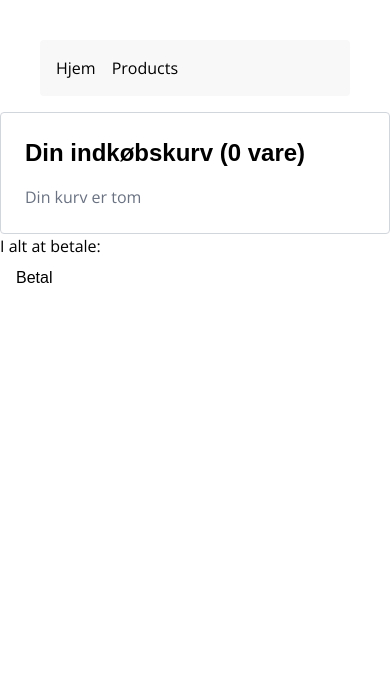
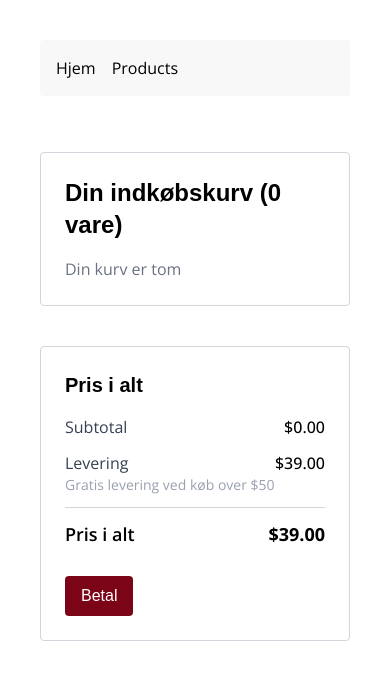
Before and after one commit to marc5950/simpel-shop-bf, a Next.js app: page /payment in a window 390 px wide. Shown: the top 680 px of the page. Built offline with nearby package versions, Linux system fonts and the light colour scheme; a web font is replaced by a local one.

Commit message:
Enhance ProductElement and TotalPayment components with improved layout and shipping information; add discount calculations and responsive design to Payments page.

```diff
--- a/src/app/(routes)/payment/components/ProductElement.jsx
+++ b/src/app/(routes)/payment/components/ProductElement.jsx
@@ -58,17 +58,23 @@ const ProductElement = () => {
 
               {/* Produkt info */}
               <div className="flex flex-1 flex-col gap-2">
+                <div>
                   {/* Titel */}
                   <Link href={`/products/${item.id}`}>
-                  <h3 className="text-lg font-medium hover:underline">
+                    <h3 className="cursor-pointer! text-lg font-medium hover:underline">
                       {item.title}
                     </h3>
                   </Link>
 
-                {/* Brand (hvis tilgængelig) */}
+                  {/* Brand (hvis tilgængeligt) */}
                   {item.brand && (
-                  <p className="text-sm text-gray-600">{item.brand}</p>
+                    <Link href={`/products?sortBy=${item.brand}&order=asc`}>
+                      <p className="cursor-pointer! text-sm text-gray-600 hover:underline">
+                        {item.brand}
+                      </p>
+                    </Link>
                   )}
+                </div>
 
                 {/* Pris */}
                 <div className="flex flex-col gap-1">
@@ -86,6 +92,9 @@ const ProductElement = () => {
                     </div>
                   )}
                 </div>
+
+                {/* Shipping time */}
+                <p className="font-semibold">{item.shippingInformation}</p>
               </div>
 
               {/* Quantity kontrols og fjern knap - til højre */}
--- a/src/app/(routes)/payment/components/TotalPayment.jsx
+++ b/src/app/(routes)/payment/components/TotalPayment.jsx
@@ -1,7 +1,75 @@
+"use client";
+import useStore from "@/store/cart";
+import Btn from "@/components/Btn";
+
 const TotalPayment = () => {
+  const cart = useStore((state) => state.cart);
+
+  // Beregn subtotal (før discount)
+  const subtotal = cart.reduce((sum, item) => {
+    return sum + item.price * item.quantity;
+  }, 0);
+
+  // Beregn total (efter discount)
+  const total = cart.reduce((sum, item) => {
+    const price =
+      item.discountPercentage > 10
+        ? item.price * (1 - item.discountPercentage / 100)
+        : item.price;
+    return sum + price * item.quantity;
+  }, 0);
+
+  const hasDiscount = total < subtotal;
+
+  // Levering (gratis hvis over 50)
+  const shipping = subtotal >= 50 ? 0 : 39;
+  const finalTotal = total + shipping;
+
   return (
-    <div>
-      <p>I alt at betale:</p>
+    <div className="rounded border border-gray-300 p-6">
+      <h2 className="mb-4 text-xl font-semibold">Pris i alt</h2>
+
+      <div className="flex flex-col gap-3">
+        {/* Subtotal */}
+        <div className="flex justify-between">
+          <span className="text-gray-700">Subtotal</span>
+          <span className="font-medium">${subtotal.toFixed(2)}</span>
+        </div>
+
+        {/* Levering */}
+        <div className="flex flex-col">
+          <div className="flex justify-between">
+            <span className="text-gray-700">Levering</span>
+            <span className="font-medium">
+              {shipping === 0 ? "Gratis" : `$${shipping.toFixed(2)}`}
+            </span>
+          </div>
+          <p className="text-sm text-gray-400">
+            Gratis levering ved køb over $50
+          </p>
+        </div>
+
+        {/* Besparelse hvis discount */}
+        {hasDiscount && (
+          <div className="flex justify-between text-green-600">
+            <span className="font-medium">Besparelse</span>
+            <span className="font-semibold">
+              -${(subtotal - total).toFixed(2)}
+            </span>
+          </div>
+        )}
+
+        {/* Total */}
+        <div className="flex justify-between border-t border-gray-300 pt-3 text-lg">
+          <span className="font-semibold">Pris i alt</span>
+          <span className="font-bold">${finalTotal.toFixed(2)}</span>
+        </div>
+
+        {/* Betal knap */}
+        <div className="mt-4">
+          <Btn text="Betal" type="primary" />
+        </div>
+      </div>
     </div>
   );
 };
--- a/src/app/(routes)/payment/page.js
+++ b/src/app/(routes)/payment/page.js
@@ -1,13 +1,21 @@
 import ProductElement from "./components/ProductElement";
 import TotalPayment from "./components/TotalPayment";
-import Btn from "@/components/Btn";
 
 const Payments = () => {
   return (
-    <main>
-      <ProductElement />
-      <TotalPayment />
-      <Btn text="Betal" />
+    <main className="m-10">
+      {/* Responsive layout: column på små skærme, row på store skærme */}
+      <div className="flex flex-col gap-10 lg:flex-row lg:items-start">
+        {/* Product liste (venstre side på store skærme) */}
+        <div className="flex-1">
+          <ProductElement />
+        </div>
+
+        {/* Total payment box (højre side på store skærme, under på små) */}
+        <div className="w-full lg:w-[400px]">
+          <TotalPayment />
+        </div>
+      </div>
     </main>
   );
 };
--- a/src/app/(routes)/products/[slug]/components/ProductInfo.jsx
+++ b/src/app/(routes)/products/[slug]/components/ProductInfo.jsx
@@ -59,8 +59,10 @@ const ProductInfo = ({ productData }) => {
           onClick={() => setDetailsOpen(!detailsOpen)}
           className="flex w-full cursor-pointer items-center justify-between text-lg font-semibold transition-colors hover:text-gray-700"
         >
-          <span>Product Details</span>
-          <span>{detailsOpen ? <FaMinus /> : <FaPlus />}</span>
+          <span className="cursor-pointer!">Product Details</span>
+          <span className="cursor-pointer!">
+            {detailsOpen ? <FaMinus /> : <FaPlus />}
+          </span>
         </button>
         <div
           className={`grid transition-all duration-300 ease-in-out ${
@@ -109,8 +111,10 @@ const ProductInfo = ({ productData }) => {
             onClick={() => setSizeOpen(!sizeOpen)}
             className="flex w-full cursor-pointer items-center justify-between text-lg font-semibold transition-colors hover:text-gray-700"
           >
-            <span>Size</span>
-            <span>{sizeOpen ? <FaMinus /> : <FaPlus />}</span>
+            <span className="cursor-pointer!">Size</span>
+            <span className="cursor-pointer!">
+              {sizeOpen ? <FaMinus /> : <FaPlus />}
+            </span>
           </button>
           <div
             className={`grid transition-all duration-300 ease-in-out ${
```
Lines whose indentation alone changed are shown as unchanged.
